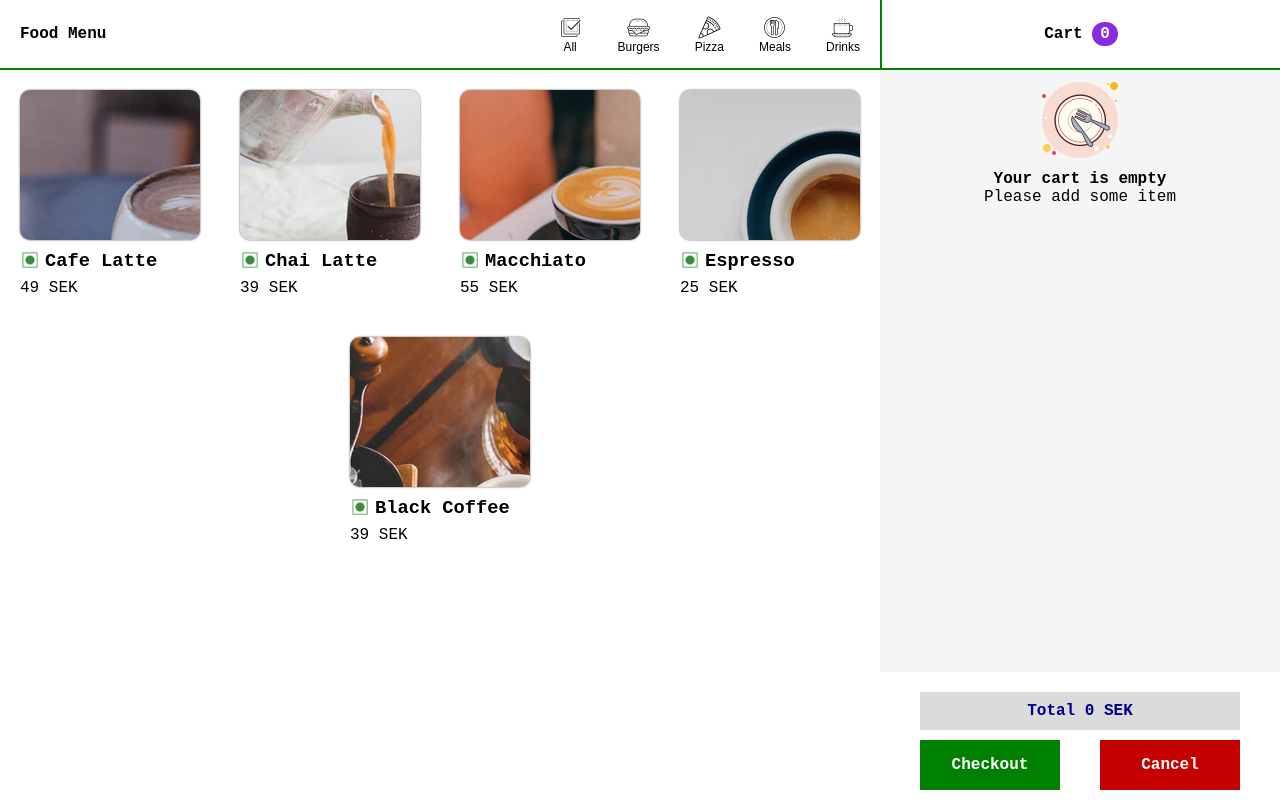
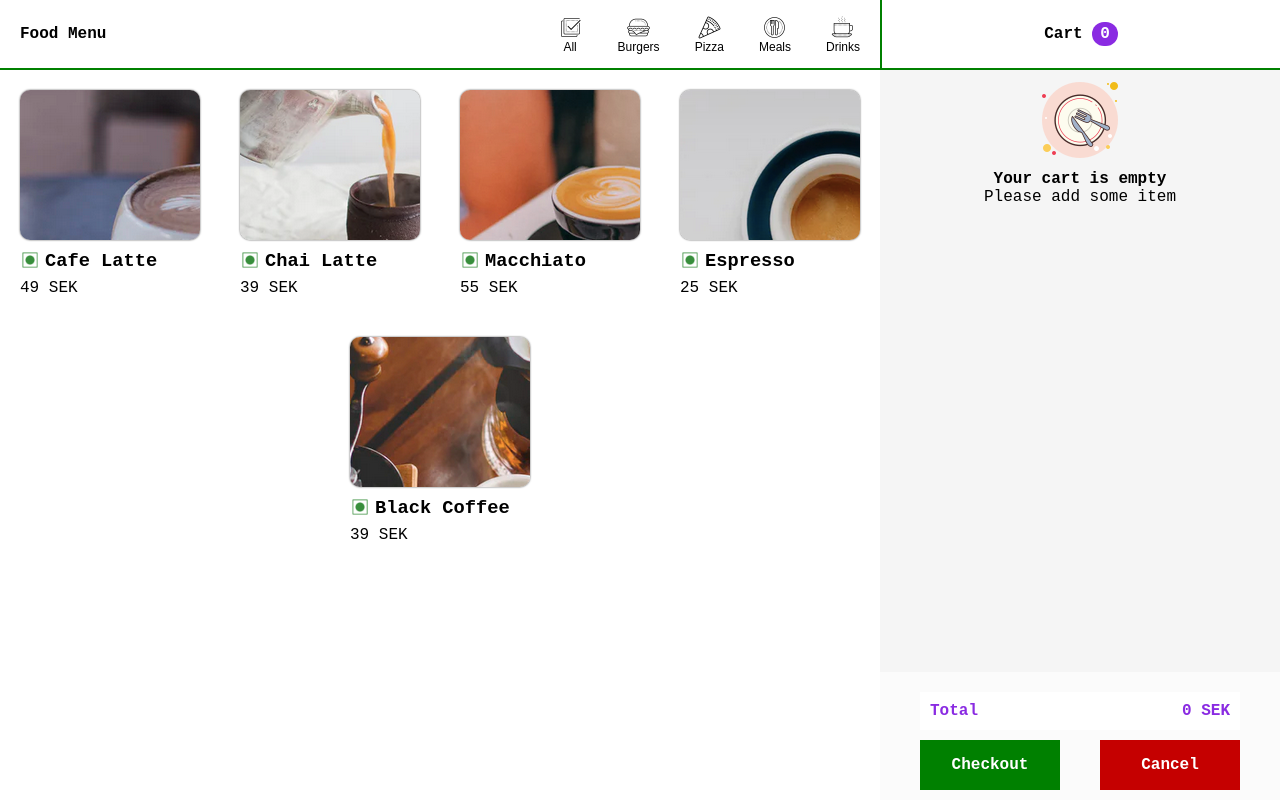
Before and after one commit to appyofficial/pos-app, a React (Create React App) app: page /home in a window 1280 px wide. Built offline with nearby package versions, Linux system fonts and the light colour scheme.

Commit message:
menu style

```diff
--- a/src/Components/Menu/Menu.css
+++ b/src/Components/Menu/Menu.css
@@ -65,17 +65,20 @@
     justify-content: center;
     align-items: center;
     min-height: 70px;
-    background-color: white;
+    background-color: #fbfbfb;
     padding-top: 20px;
 }
 
 .cart-box-total-amount {
-    background-color: rgb(219, 219, 219);
-    color: darkblue;
+    background-color: white;
+    color: blueviolet;
     font-weight: bold;
     width: 80%;
     text-align: center;
     padding: 10px;
+    display: flex;
+    justify-content: space-between;
+    align-items: center;
 }
 
 .cart-box-pay {
```
